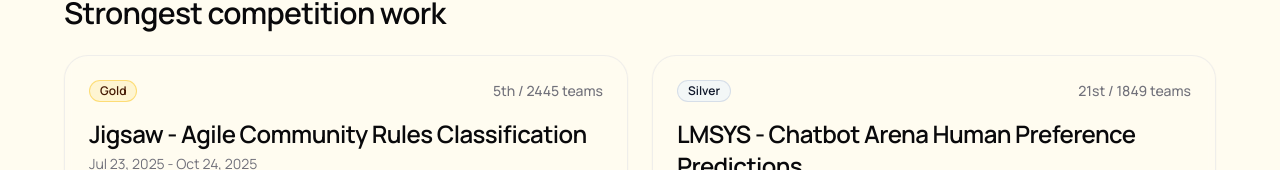
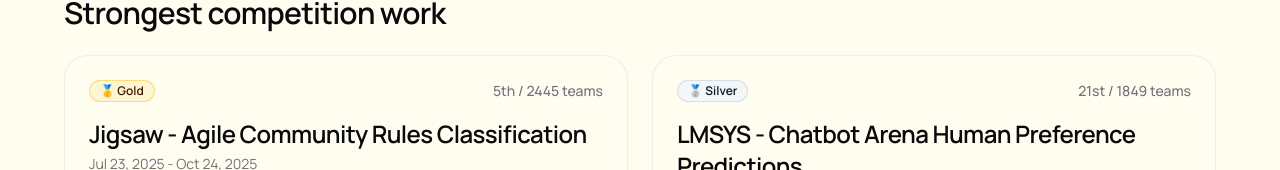
Before and after one commit to kishan5111/personal-site, a React (Vite) app: page /portfolio in a window 1280 px wide. Shown: the part 545-715 px from the top of the page. Built offline with nearby package versions, Linux system fonts and the light colour scheme.

Commit message:
Add medal markers to portfolio results

```diff
--- a/src/pages/CompetitionDetail.tsx
+++ b/src/pages/CompetitionDetail.tsx
@@ -8,6 +8,12 @@
   Gold: "border-amber-300/70 bg-amber-100/70 text-amber-950 dark:border-amber-500/40 dark:bg-amber-500/10 dark:text-amber-100",
   Silver: "border-slate-300/70 bg-slate-100/80 text-slate-900 dark:border-slate-400/40 dark:bg-slate-400/10 dark:text-slate-100",
   Bronze: "border-orange-300/70 bg-orange-100/80 text-orange-950 dark:border-orange-500/40 dark:bg-orange-500/10 dark:text-orange-100",
+};
+
+const medalLabels: Record<string, string> = {
+  Gold: "🥇 Gold",
+  Silver: "🥈 Silver",
+  Bronze: "🥉 Bronze",
 };
 
 const CompetitionDetail = () => {
@@ -47,7 +53,7 @@
         <section className="rounded-3xl border border-border/60 bg-background/55 p-8 shadow-sm">
           <div className="flex flex-wrap items-center gap-3">
             <Badge variant="outline" className={medalStyles[competition.medal]}>
-              {competition.medal}
+              {medalLabels[competition.medal]}
             </Badge>
             <Badge variant="outline" className="border-border/60 bg-background/70">
               {competition.rank}
--- a/src/pages/Portfolio.tsx
+++ b/src/pages/Portfolio.tsx
@@ -13,6 +13,12 @@
   Gold: "border-amber-300/70 bg-amber-100/70 text-amber-950 dark:border-amber-500/40 dark:bg-amber-500/10 dark:text-amber-100",
   Silver: "border-slate-300/70 bg-slate-100/80 text-slate-900 dark:border-slate-400/40 dark:bg-slate-400/10 dark:text-slate-100",
   Bronze: "border-orange-300/70 bg-orange-100/80 text-orange-950 dark:border-orange-500/40 dark:bg-orange-500/10 dark:text-orange-100",
+};
+
+const medalLabels: Record<string, string> = {
+  Gold: "🥇 Gold",
+  Silver: "🥈 Silver",
+  Bronze: "🥉 Bronze",
 };
 
 const surfaceClass =
@@ -104,7 +110,7 @@
                       variant="outline"
                       className={medalStyles[competition.medal]}
                     >
-                      {competition.medal}
+                      {medalLabels[competition.medal]}
                     </Badge>
                     <p className="text-sm font-medium text-muted-foreground">
                       {competition.rank}
```
